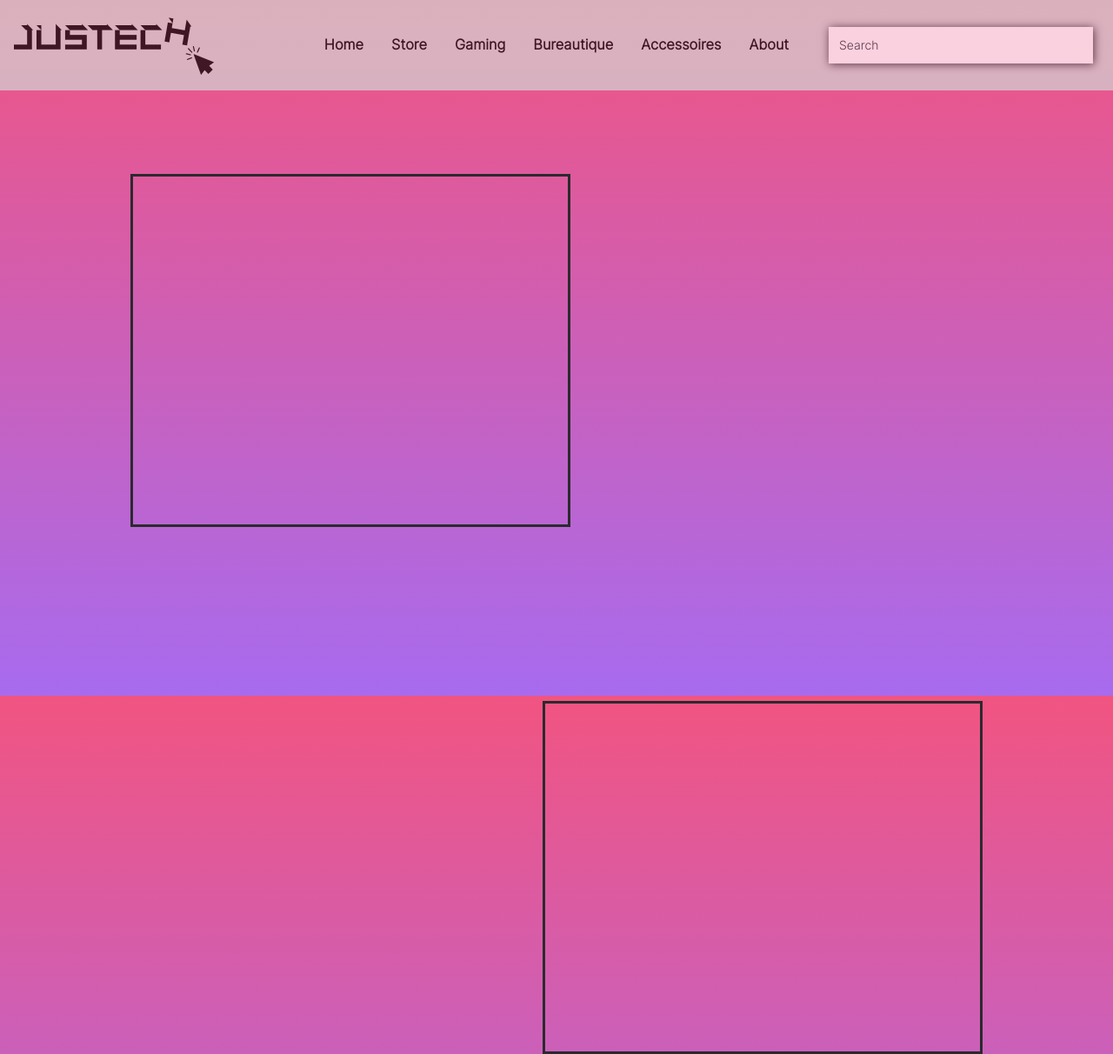
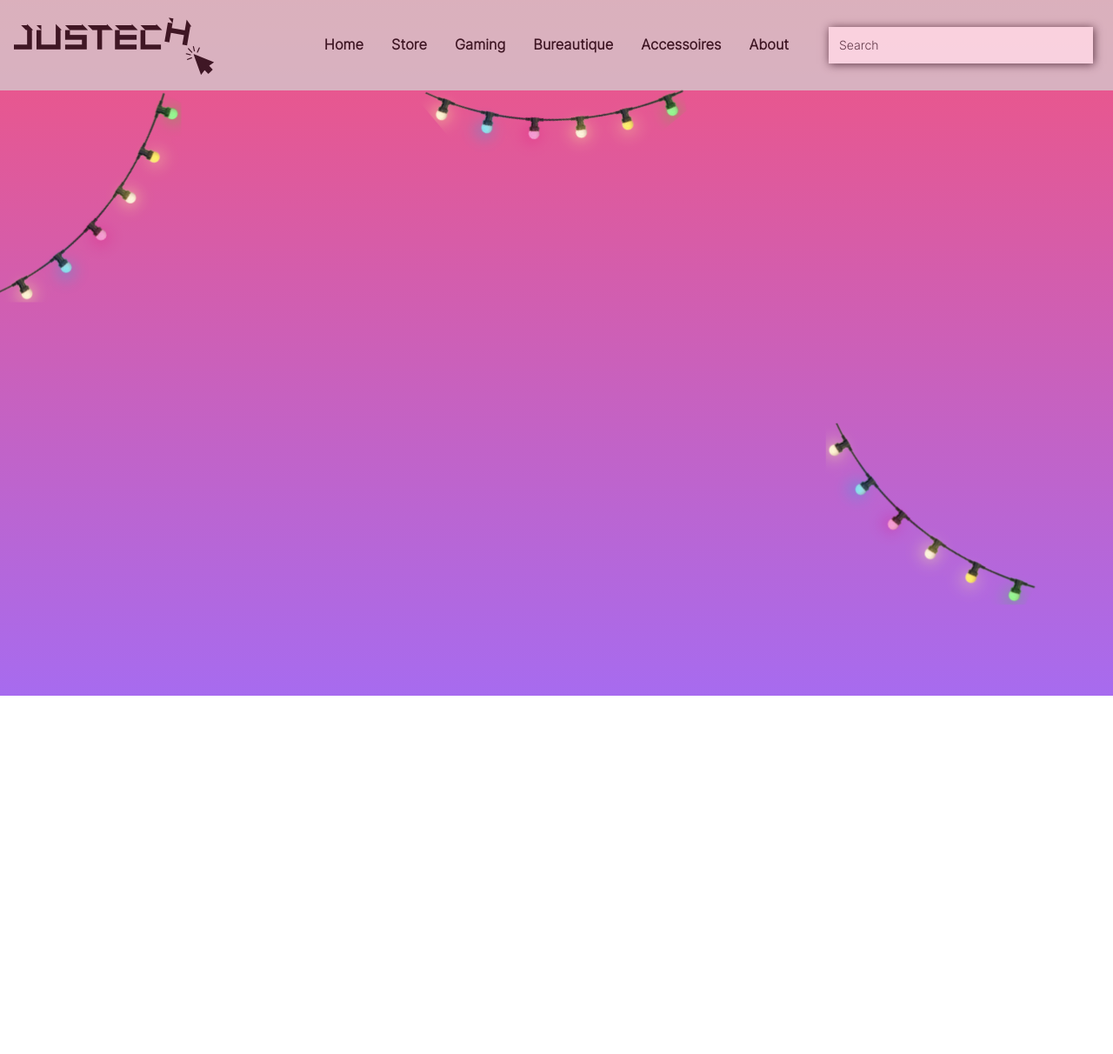
Before and after one commit to YanisChad/Justech, a plain HTML site: page index.html in a window 1280 px wide. Shown: the whole page at 87% size. After the commit the page ends 800 px from the top, so only its background shows below. Drawn offline with Linux system fonts and the light colour scheme.

Commit message:
add guirlande jsp comment oin ecrit

```diff
--- a/index.html
+++ b/index.html
@@ -9,9 +9,8 @@
     <link rel="icon" type="image/png" sizes="16x16" href="sources/icone.png">
 </head>
 <body>
-    <header>
     <!-- <div id = "snow"></div> -->
-        <div id="branding">
+    <div id="header">
         <form action="" autocomplete="on">
         <input id="search" name="search" type="text" placeholder="Search"><input id="search_submit" value="Rechercher" type="submit">
         </form>
@@ -25,8 +24,10 @@
             <a href="about.html"><h3 id="subtitle">About</h3></a>
         </div>
     </div>
-    </header>
-    <div id="bureautique"></div>
-    <div id="gaming"></div>
+    <div id="middle">
+        <img class="guirlande_left" src="sources/guirlande.png" alt="guirlande" class="guirlande">
+        <img class="guirlande_middle" src="sources/guirlande.png" alt="guirlande" class="guirlande">
+        <img class="guirlande_right" src="sources/guirlande.png" alt="guirlande" class="guirlande">
+    </div>
 </body>
 </html>
--- a/style.css
+++ b/style.css
@@ -26,7 +26,7 @@ body {
   top: 5%;
 }
 
-#branding {
+#header {
   background-color: #D3D3D3;
   opacity: 73%;
   color: #E0E0E0;
@@ -36,7 +36,7 @@ body {
   width: 100%;
 }
 
-#branding a {
+#header a {
   padding-left: 25%;
   float: left;
   margin-left: 0%;
@@ -53,25 +53,6 @@ body {
   left: 50%;
   transform: translate(-50%, -50%);
   font-size: 14px;
-}
-
-
-#bureautique {
-  border: 3px solid #2a2a2d;
-  width: 500px;
-  height: 400px;
-  margin-left: 150px;
-  margin-top: 200px;
-  float: left;
-}
-
-#gaming {
-  border: 3px solid #2a2a2d;
-  width: 500px;
-  height: 400px;
-  margin-right: 150px;
-  margin-top: 200px;
-  float: right;
 }
 
 #snow {
@@ -112,3 +93,32 @@ body {
 #search_submit {
   visibility: hidden;
 }
+
+/*midle div that take all the page exept the header*/
+#middle {
+  top: 13%;
+  height: 87%;
+  z-index: 1;
+  position: absolute;
+  width: 100%;
+}
+
+.guirlande_left {
+  position: absolute;
+  transform: scale(0.5, 0.5) translate(-50%, -50%);
+}
+
+.guirlande_middle {
+  position: static;
+  transform: scale(0.5, 0.5) translateY(-95%) rotate(50deg);
+  margin-left: auto;
+  margin-right: auto;
+  display: block;
+
+}
+
+.guirlande_right {
+  position: static;
+  transform: scale(0.5, 0.5) translateY(-100%) rotate(90deg);
+  float: right;
+}
```
Also changed, not shown: sources/guirlande.png (added). Lines whose indentation alone changed are shown as unchanged.
